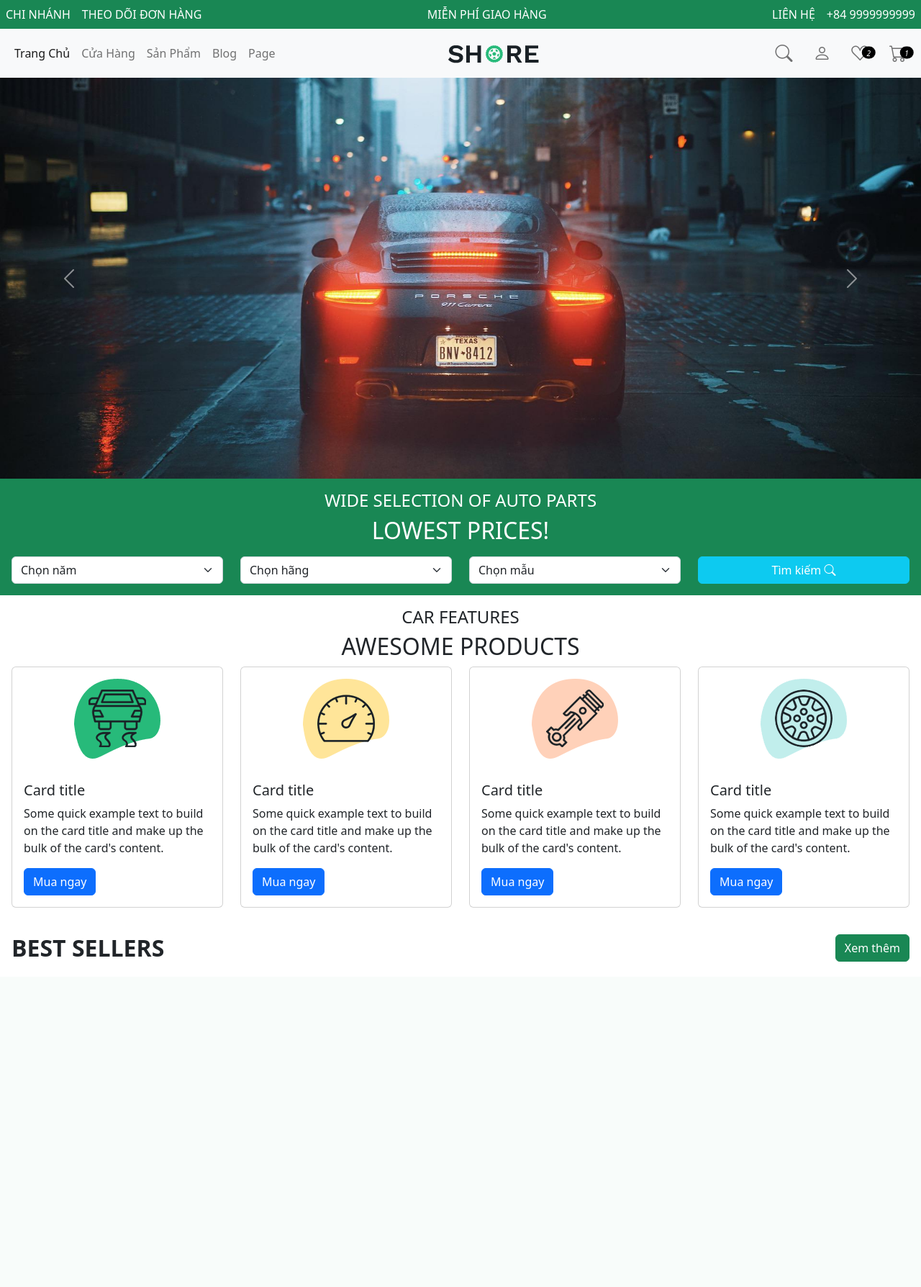
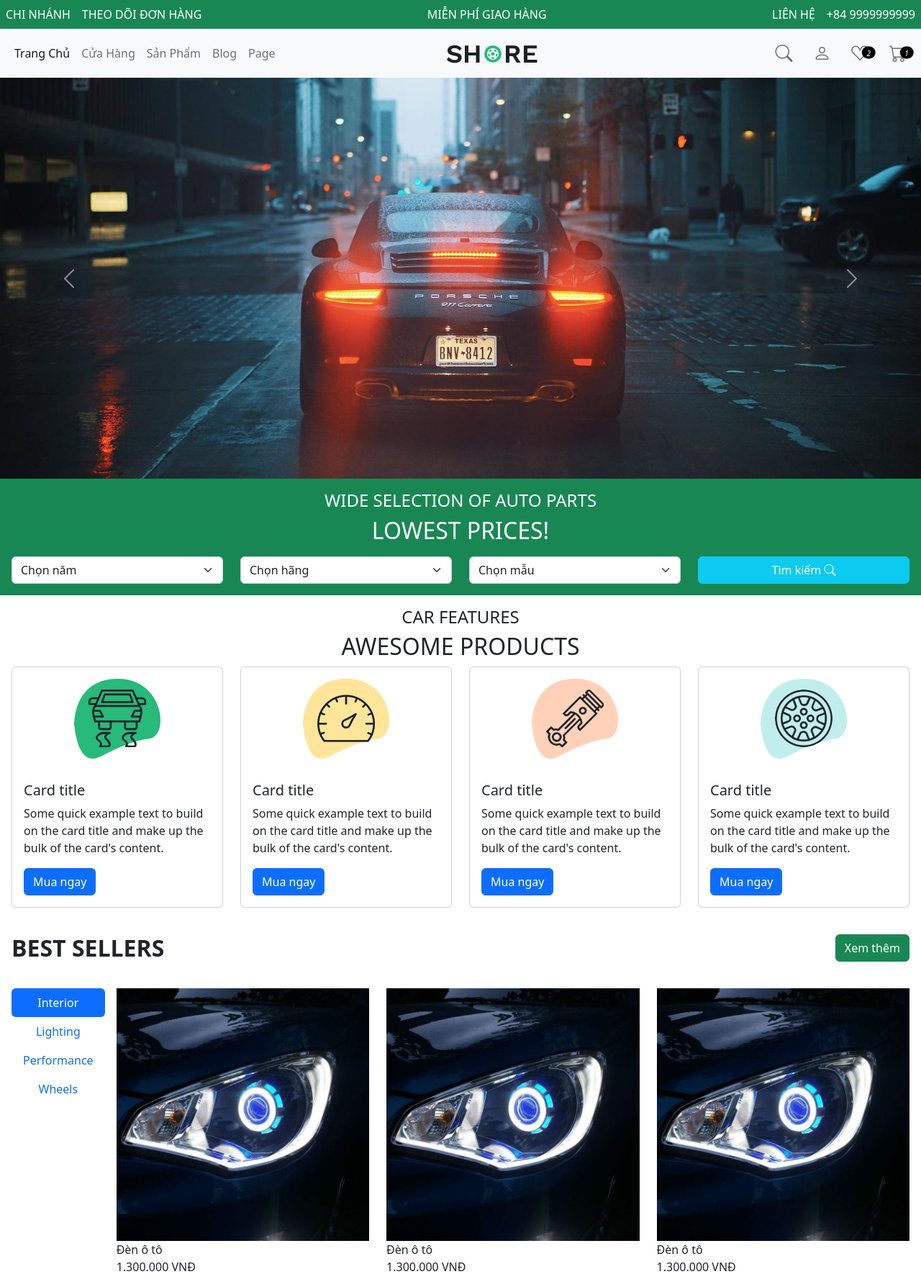
Before and after one commit to trungkhiem1412z/du_an_1, a PHP site: page / in a window 1280 px wide. Shown: the whole page at 72% size. Before the commit the page ends 1336 px from the top, so only its background shows below. Run offline with PHP 8.4, Linux system fonts and the light colour scheme.

Commit message:
update 1h26

```diff
--- a/index.html
+++ b/index.html
@@ -225,6 +225,144 @@
                     <a href="#" class="btn btn-success">Xem thêm</a>
                 </div>
             </div>
+            <div class="d-flex align-items-start p-3">
+                <div class="nav flex-column nav-pills me-3" id="v-pills-tab" role="tablist" aria-orientation="vertical">
+                    <button class="nav-link active" id="v-pills-home-tab" data-bs-toggle="pill"
+                        data-bs-target="#v-pills-home" type="button" role="tab" aria-controls="v-pills-home"
+                        aria-selected="true">Interior</button>
+                    <button class="nav-link" id="v-pills-profile-tab" data-bs-toggle="pill"
+                        data-bs-target="#v-pills-profile" type="button" role="tab" aria-controls="v-pills-profile"
+                        aria-selected="false">Lighting</button>
+                    <button class="nav-link" id="v-pills-messages-tab" data-bs-toggle="pill"
+                        data-bs-target="#v-pills-messages" type="button" role="tab" aria-controls="v-pills-messages"
+                        aria-selected="false">Performance</button>
+                    <button class="nav-link" id="v-pills-settings-tab" data-bs-toggle="pill"
+                        data-bs-target="#v-pills-settings" type="button" role="tab" aria-controls="v-pills-settings"
+                        aria-selected="false">Wheels</button>
+                </div>
+                <div class="tab-content" id="v-pills-tabContent">
+                    <div class="tab-pane fade show active" id="v-pills-home" role="tabpanel"
+                        aria-labelledby="v-pills-home-tab" tabindex="0">
+                        <!-- Hiện ra 3 sản phẩm -->
+                        <div class="row">
+                            <div class="col-4">
+                                <div class="thumnail-sp">
+                                    <img src="images/den-bi-xenon4.jpg" width="100%" alt="">
+                                </div>
+                                <div class="name-sp">Đèn ô tô</div>
+                                <div class="price-sp">1.300.000 VNĐ</div>
+                                <div class="start-sp"></div>
+                            </div>
+                            <div class="col-4">
+                                <div class="thumnail-sp">
+                                    <img src="images/den-bi-xenon4.jpg" width="100%" alt="">
+                                </div>
+                                <div class="name-sp">Đèn ô tô</div>
+                                <div class="price-sp">1.300.000 VNĐ</div>
+                                <div class="start-sp"></div>
+                            </div>
+                            <div class="col-4">
+                                <div class="thumnail-sp">
+                                    <img src="images/den-bi-xenon4.jpg" width="100%" alt="">
+                                </div>
+                                <div class="name-sp">Đèn ô tô</div>
+                                <div class="price-sp">1.300.000 VNĐ</div>
+                                <div class="start-sp"></div>
+                            </div>
+                        </div>
+                    </div>
+                    <div class="tab-pane fade" id="v-pills-profile" role="tabpanel"
+                        aria-labelledby="v-pills-profile-tab" tabindex="0">
+                        <!-- Hiện ra 3 sản phẩm -->
+                        <div class="row">
+                            <div class="col-4">
+                                <div class="thumnail-sp">
+                                    <img src="images/den-bi-xenon4.jpg" width="100%" alt="">
+                                </div>
+                                <div class="name-sp">Đèn ô tô</div>
+                                <div class="price-sp">1.300.000 VNĐ</div>
+                                <div class="start-sp"></div>
+                            </div>
+                            <div class="col-4">
+                                <div class="thumnail-sp">
+                                    <img src="images/den-bi-xenon4.jpg" width="100%" alt="">
+                                </div>
+                                <div class="name-sp">Đèn ô tô</div>
+                                <div class="price-sp">1.300.000 VNĐ</div>
+                                <div class="start-sp"></div>
+                            </div>
+                            <div class="col-4">
+                                <div class="thumnail-sp">
+                                    <img src="images/den-bi-xenon4.jpg" width="100%" alt="">
+                                </div>
+                                <div class="name-sp">Đèn ô tô</div>
+                                <div class="price-sp">1.300.000 VNĐ</div>
+                                <div class="start-sp"></div>
+                            </div>
+                        </div>
+                    </div>
+                    <div class="tab-pane fade" id="v-pills-messages" role="tabpanel"
+                        aria-labelledby="v-pills-messages-tab" tabindex="0">
+                        <!-- Hiện ra 3 sản phẩm -->
+                        <div class="row">
+                            <div class="col-4">
+                                <div class="thumnail-sp">
+                                    <img src="images/den-bi-xenon4.jpg" width="100%" alt="">
+                                </div>
+                                <div class="name-sp">Đèn ô tô</div>
+                                <div class="price-sp">1.300.000 VNĐ</div>
+                                <div class="start-sp"></div>
+                            </div>
+                            <div class="col-4">
+                                <div class="thumnail-sp">
+                                    <img src="images/den-bi-xenon4.jpg" width="100%" alt="">
+                                </div>
+                                <div class="name-sp">Đèn ô tô</div>
+                                <div class="price-sp">1.300.000 VNĐ</div>
+                                <div class="start-sp"></div>
+                            </div>
+                            <div class="col-4">
+                                <div class="thumnail-sp">
+                                    <img src="images/den-bi-xenon4.jpg" width="100%" alt="">
+                                </div>
+                                <div class="name-sp">Đèn ô tô</div>
+                                <div class="price-sp">1.300.000 VNĐ</div>
+                                <div class="start-sp"></div>
+                            </div>
+                        </div>
+                    </div>
+                    <div class="tab-pane fade" id="v-pills-settings" role="tabpanel"
+                        aria-labelledby="v-pills-settings-tab" tabindex="0">
+                        <!-- Hiện ra 3 sản phẩm -->
+                        <div class="row">
+                            <div class="col-4">
+                                <div class="thumnail-sp">
+                                    <img src="images/den-bi-xenon4.jpg" width="100%" alt="">
+                                </div>
+                                <div class="name-sp">Đèn ô tô</div>
+                                <div class="price-sp">1.300.000 VNĐ</div>
+                                <div class="start-sp"></div>
+                            </div>
+                            <div class="col-4">
+                                <div class="thumnail-sp">
+                                    <img src="images/den-bi-xenon4.jpg" width="100%" alt="">
+                                </div>
+                                <div class="name-sp">Đèn ô tô</div>
+                                <div class="price-sp">1.300.000 VNĐ</div>
+                                <div class="start-sp"></div>
+                            </div>
+                            <div class="col-4">
+                                <div class="thumnail-sp">
+                                    <img src="images/den-bi-xenon4.jpg" width="100%" alt="">
+                                </div>
+                                <div class="name-sp">Đèn ô tô</div>
+                                <div class="price-sp">1.300.000 VNĐ</div>
+                                <div class="start-sp"></div>
+                            </div>
+                        </div>
+                    </div>
+                </div>
+            </div>
         </div>
 
     </div>
--- a/scss/main.scss
+++ b/scss/main.scss
@@ -50,7 +50,7 @@
         .navbar {
             .container-fluid {
                 .navbar-brand {
-                    margin-left: -5.5rem;
+                    margin-left: -5.8rem;
                 }
             }
         }
```
Also changed, not shown: css/main.css, images/den-bi-xenon4.jpg (added).
